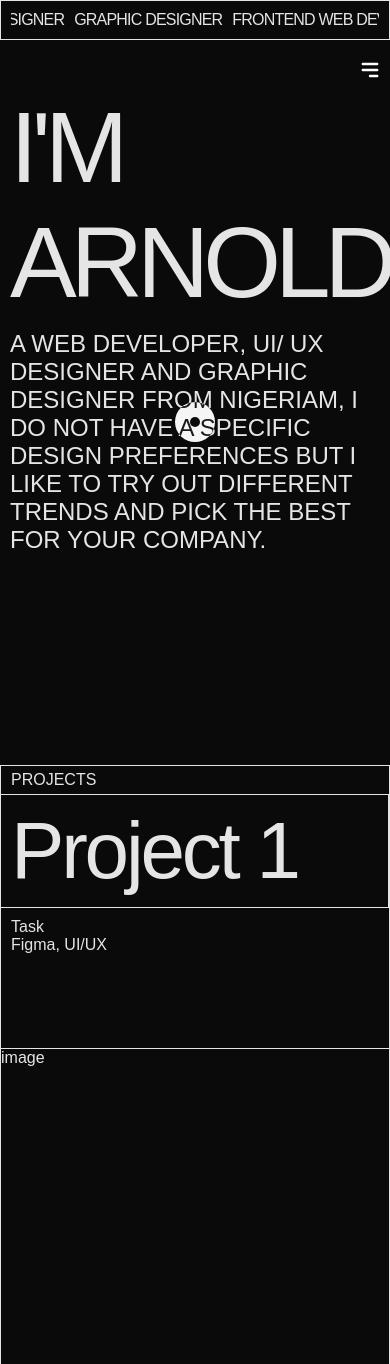
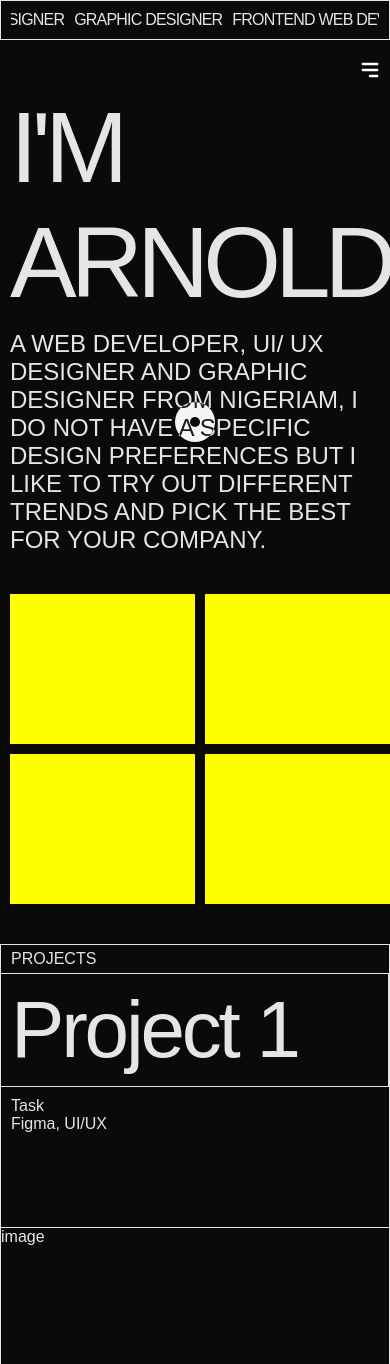
Before and after one commit to DarkVoid01/portfolio-project, a React (Create React App) app: page / in a window 390 px wide. Shown: the top 1364 px of the page. Built offline with nearby package versions, Linux system fonts and the light colour scheme.

Commit message:
started populating

```diff
--- a/src/components/Banner/Banner.jsx
+++ b/src/components/Banner/Banner.jsx
@@ -1,5 +1,6 @@
 import React from 'react'
 import "./Banner.scss"
+import BannerImage from '../BannerImage/BannerImage'
 
 const Banner = () => {
   return (
@@ -11,6 +12,8 @@ const Banner = () => {
         A WEB DEVELOPER, UI/ UX DESIGNER AND GRAPHIC DESIGNER FROM NIGERIAM, I DO NOT HAVE A SPECIFIC DESIGN PREFERENCES BUT
         I LIKE TO TRY OUT DIFFERENT TRENDS AND PICK THE BEST FOR YOUR COMPANY.
         </div>
+        <BannerImage/>
+
     </div>
   )
 }
--- a/src/components/Banner/Banner.scss
+++ b/src/components/Banner/Banner.scss
@@ -1,5 +1,5 @@
 .banner{
-    height: 100vh;
+    height: fit-content;
     text-align: left;
     width: 100vw;
 
@@ -13,10 +13,12 @@
         font-size: 1.5rem;
         margin: 10px;
     }
+
+
 }
 @media (max-width: 800px) {
     .banner{
-        height: 80vh;
+        height: fit-content;
         text-align: left;
         width: 100vw;
 
@@ -30,5 +32,16 @@
             font-size: 1.5rem;
             margin: 10px;
         }
+
+        .images-container{
+            margin: 10px;
+            margin-top: 30px;
+            flex-direction: column;
+            gap: 10px;
+
+            .image{
+             width: 80%;
+            }
+        }
     }
 }
--- /dev/null
+++ b/src/components/BannerImage/BannerImage.jsx
@@ -0,0 +1,36 @@
+import React from 'react'
+import "./BannerImage.scss"
+
+const BannerImage = () => {
+  return (
+    <div className='banner-image'>
+        <div className="wrapper">
+        <div className="images-container">
+            <div className="image-container">
+              <div className="image">
+
+              </div>
+            </div>
+            <div className="image-container">
+              <div className="image">
+
+              </div>
+            </div>
+            <div className="image-container">
+              <div className="image">
+
+              </div>
+            </div>
+            <div className="image-container">
+              <div className="image">
+
+              </div>
+            </div>
+        </div>
+        </div>
+
+    </div>
+  )
+}
+
+export default BannerImage
--- /dev/null
+++ b/src/components/BannerImage/BannerImage.scss
@@ -0,0 +1,55 @@
+.banner-image{
+    margin-bottom: 40px;
+    .wrapper{
+
+    .images-container{
+        margin-top: 40px;
+        display: grid;
+        grid-template-columns: 25% 25% 25% 25%;
+
+        .image{
+            background-color: yellow;
+            height: 150px;
+            opacity: 0;
+            margin-left: 10px;
+
+            .image:last-child{
+                margin-right: 10px;
+            }
+        }
+        .image:hover{
+              opacity: 1;
+        }
+
+    }
+    }
+}
+
+@media (max-width: 800px) {
+    .banner-image{
+        margin-bottom: 40px;
+        box-sizing: border-box;
+        .wrapper{
+
+        .images-container{
+            display: grid;
+            grid-template-columns: 50% 50%;
+
+
+
+
+
+            .image{
+                box-sizing: border-box;
+                opacity: 1;
+                text-align: center;
+                margin: 0;
+                margin-left: 0;
+                width: 100%;
+                opacity: 1;
+            }
+
+        }
+    }
+}
+}
--- a/src/components/Cursor/Cursor.scss
+++ b/src/components/Cursor/Cursor.scss
@@ -8,7 +8,7 @@
   border-radius: 50%;
   opacity: 1;
   transition: opacity 0.3s ease-in-out, transform 0.3s ease-in-out;
-  z-index: 300;
+  z-index: 900;
 }
 
 .cursor-dot {
--- a/src/components/Navbar/Navbar.scss
+++ b/src/components/Navbar/Navbar.scss
@@ -6,6 +6,7 @@
     width: 100%;
     background-color: transparent;
     color: #eaeaea;
+    z-index: 800;
   }
 
   .brand-name {
--- a/src/pages/About/About.jsx
+++ b/src/pages/About/About.jsx
@@ -5,7 +5,8 @@ import Navbar from '../../components/Navbar/Navbar'
 import Cursor from '../../components/Cursor/Cursor'
 import Contact from '../Contact/Contact'
 import Footer from '../../components/Footer/Footer'
-
+import AboutImage from "./testing.jpeg"
+import resume from "./resume.pdf"
 
 const About = () => {
   return (
@@ -19,11 +20,26 @@ const About = () => {
         <div className="about-me">
           <div className="content">
             <div className="text">
-              content
+              <p>
+                Hey, My name is Arnold Eniola, a frontend web developer
+                and graphic designer from Nigeria. I started of as a
+                designer when I was younger using MS Word to design
+                book covers(Wasn't aware of any design software), as
+                I grew older I realized I could make more out of design
+                and I entered in web development.
+              </p>
+              <p>
+                I hope to work on projects that will develop and
+                improve my skill and having fun while doing them
+              </p>
+              <p>
+                Download my resume <a download={resume}>R</a>
+              </p>
             </div>
+
           </div>
           <div className="image">
-            image
+            <img src={AboutImage} alt="" />
           </div>
         </div>
         <Footer/>
--- a/src/pages/About/About.scss
+++ b/src/pages/About/About.scss
@@ -10,19 +10,34 @@
 
         .content{
             width: 50%;
-            border: 1px solid #e5e5e5e5;
             height: 80vh;
+            margin-top: 40px;
 
             .text{
                 margin: 10px;
+                font-size: 1.5rem;
             }
         }
         .image{
             width: 50%;
-            border: 1px solid #e5e5e5;
             height: 80vh;
             border-left: 0;
-            border-bottom: 1px solid #e5e5e5;
+            overflow: hidden;
+            border-left: 0;
+
+            img{
+                height: 100%;
+                object-fit: contain;
+                filter: grayscale(1);
+                width: 100%;
+                z-index: 5;
+
+
+
+            }
+            img:hover{
+                filter: none;
+            }
         }
     }
 }
@@ -46,7 +61,6 @@
             .image{
                 width: 100%;
                 border-top: 0;
-                border-left: 1px solid #e5e5e5;
             }
         }
     }
--- a/src/pages/Contact/Contact.jsx
+++ b/src/pages/Contact/Contact.jsx
@@ -7,7 +7,8 @@ import Footer from '../../components/Footer/Footer'
 const Contact = () => {
   return (
     <div className='contact'>
-       <Cursor/>
+      <div className="wrapper">
+      <Cursor/>
        <MarqueeComp/>
        <Navbar/>
        <div className="heading">
@@ -22,7 +23,9 @@ const Contact = () => {
          </div>
        </div>
        <div className="form">
-          form
+        form
+         {/* <form onSubmit={handleOnSubmit}></form> */}
+       </div>
        </div>
        </div>
        <Footer/>
--- a/src/pages/Contact/Contact.scss
+++ b/src/pages/Contact/Contact.scss
@@ -1,4 +1,7 @@
 .contact{
+    .wrapper{
+        min-height: 100vh;
+
     .heading{
         font-size: 5rem;
         letter-spacing: -5px;
@@ -9,21 +12,22 @@
 
     .content{
         display: flex;
-        justify-content: space-between;
-        border: 1px solid #e5e5e5;
 
         .text{
-            text-transform: uppercase;
 
             width: 50%;
-            border-right: 1px solid #e5e5e5;
 
             .text-container{
                 margin: 10px;
-                font-size: 2rem;
+                font-size: 1.5rem;
+                width: 100%;
             }
         }
+        .form{
+            width: 50%;
+        }
     }
+}
 }
 
 @media (max-width: 800px){
@@ -39,18 +43,18 @@
         .content{
             display: flex;
             flex-direction: column;
-            border: 1px solid #e5e5e5;
 
             .text{
                 width: 100%;
-                text-transform: uppercase;
-                border-right: 0px solid #e5e5e5;
-                border-bottom: 1px solid #e5e5e5;
 
                 .text-container{
+                    width: 100%;
                     margin: 10px;
-                    font-size: 2rem;
+                    font-size: 1.5rem;
                 }
+            }
+            .form{
+                width: 100%;
             }
         }
     }
--- a/src/pages/Projects/Portfolio.js
+++ b/src/pages/Projects/Portfolio.js
@@ -1,31 +1,40 @@
 var Portfolio = [
     {
         name: 'Website 1',
-        category: ['all', 'frontend']
+        category: ['all', 'frontend'],
+        link: "#website 1",
+        description: "A website for a company"
     },
     {
         name: 'sm post 1',
-        category: ['all', 'sm-posts']
+        category: ['all', 'sm-posts'],
+        description: "A website for a company"
     },
     {
         name: 'poster 1',
-        category: ['all', 'posters']
+        category: ['all', 'posters'],
+        description: "A website for a company"
     },
     {
         name: 'Cover 1',
-        category: ['all', 'covers']
+        category: ['all', 'covers'],
+        description: "A website for a company"
     },
     {
         name: 'Website 2',
-        category: ['all', 'frontend']
+        category: ['all', 'frontend'],
+        link: "#website 2",
+        description: "A website for a company"
     },
     {
         name: 'cover 2',
-        category: ['all', 'covers']
+        category: ['all', 'covers'],
+        description: "A website for a company"
     },
     {
         name: 'poster 2',
-        category: ['all', 'posters']
+        category: ['all', 'posters'],
+        description: "A website for a company"
     },
 
 ]
--- a/src/pages/Projects/Projects.jsx
+++ b/src/pages/Projects/Projects.jsx
@@ -67,7 +67,12 @@ const Projects = () => {
               {item.name}
             </div>
             <div className="info">
-                random stuff
+               <div className="description">
+                  {item.description}
+               </div>
+               <div className="link">
+                  <a href={item.link}>Link</a>
+               </div>
             </div>
           </div>
           : ""
```
Also changed, not shown: src/pages/About/testing.jpeg (added), 1 other file (tests, documents, lock files or other folders).
